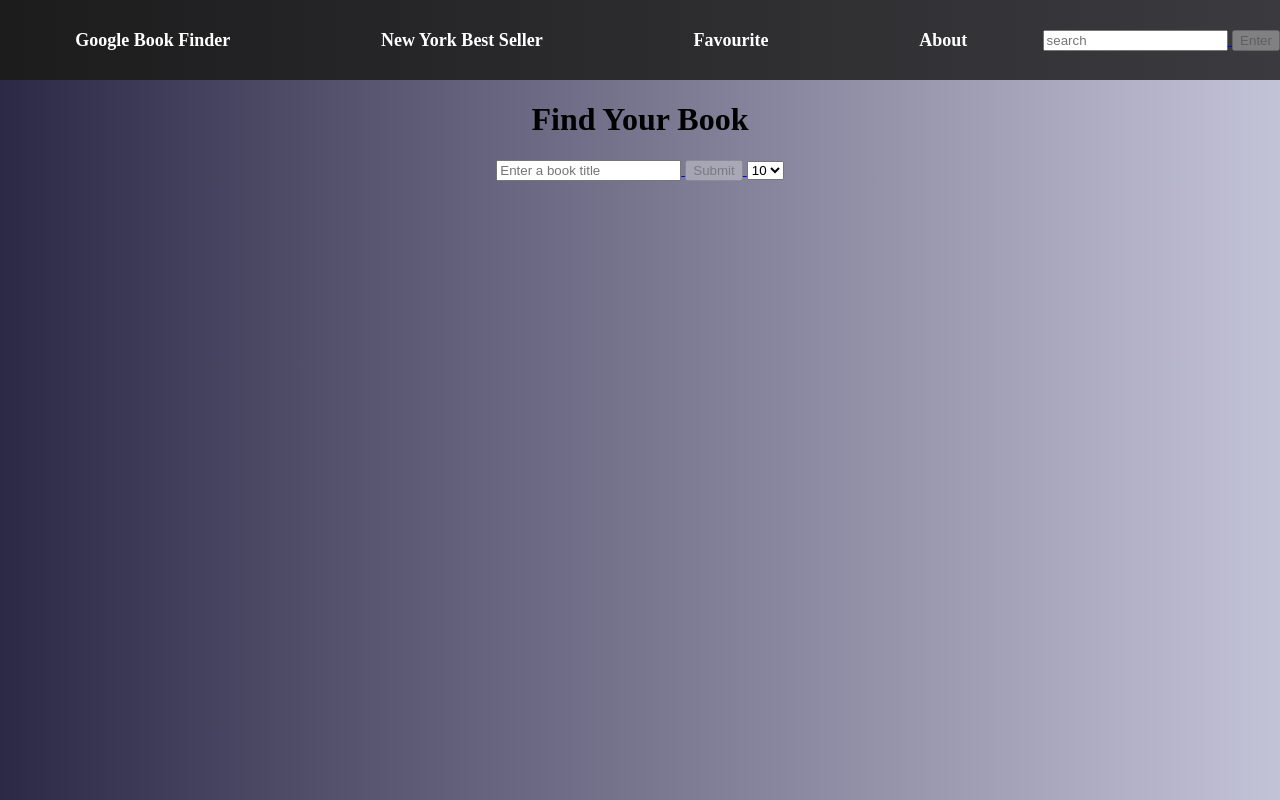
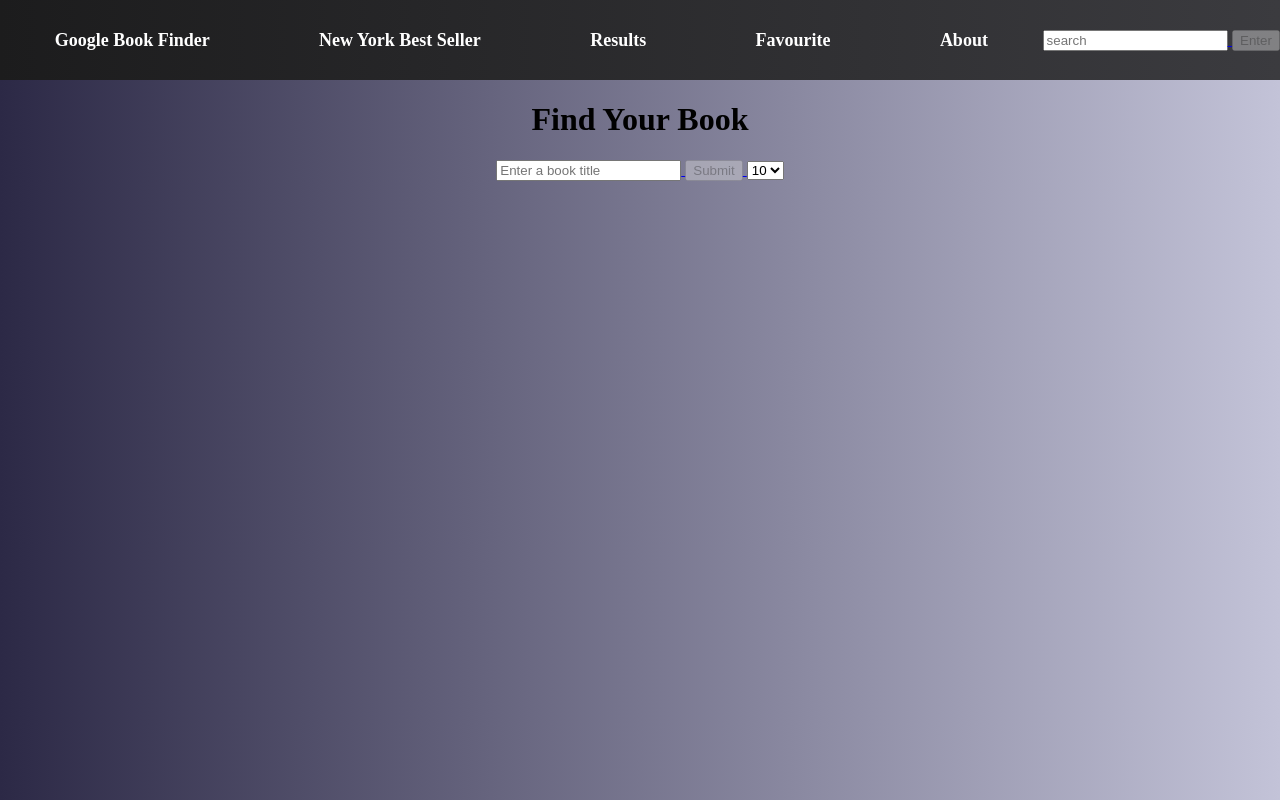
Before and after one commit to qamarularifin/Project-2, a React (Create React App) app: page / in a window 1280 px wide. Built offline with nearby package versions, Linux system fonts and the light colour scheme.

Commit message:
added results in nav

```diff
--- a/src/components/Navigation.jsx
+++ b/src/components/Navigation.jsx
@@ -28,6 +28,7 @@ const Navigation = (props) =>{
      <div className="nav">
         <div className="nav-item"><Link to="/">Google Book Finder</Link></div>
          <div className="nav-item"><Link to="/bestseller">New York Best Seller</Link></div>
+         <div className="nav-item"><Link to="/results">Results</Link></div>
          <div className="nav-item"><Link to="/favourite">Favourite</Link></div>
          <div className="nav-item" ><Link to="/about" >About </Link> </div>
 
```
